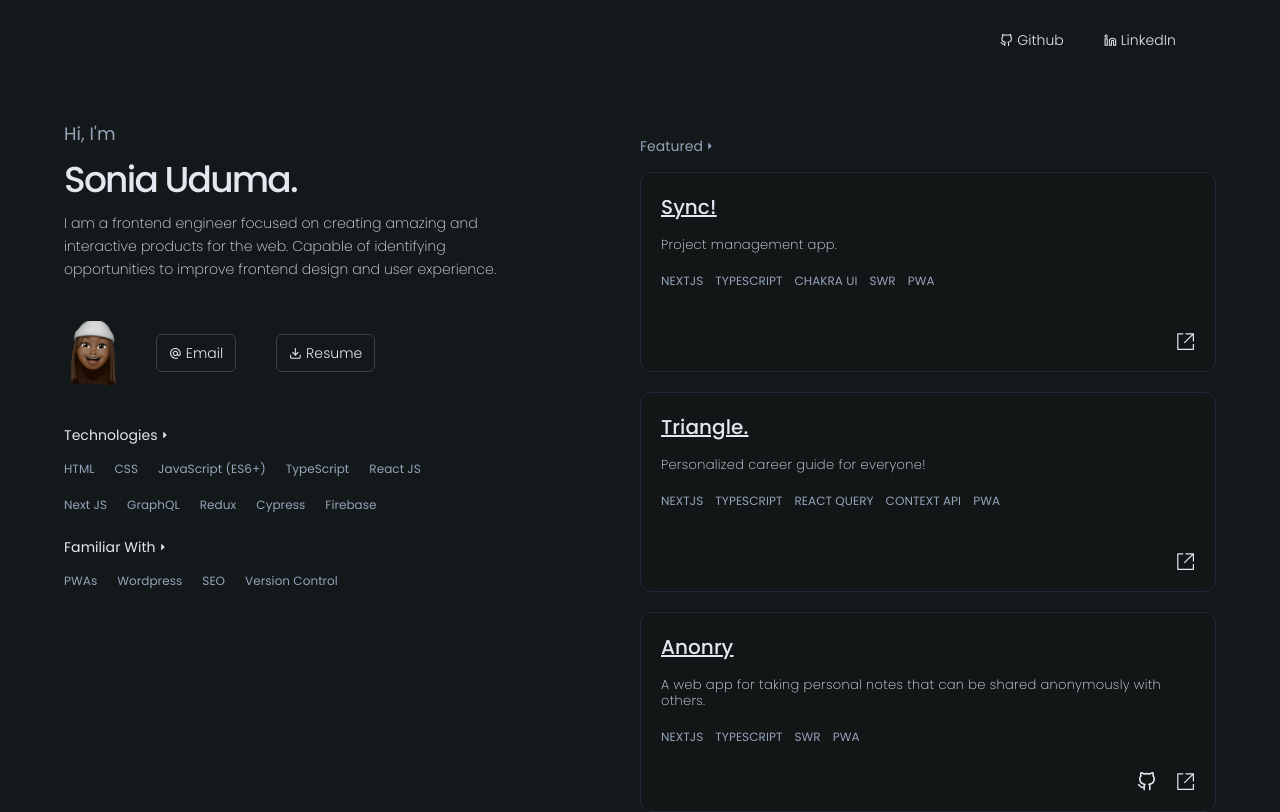
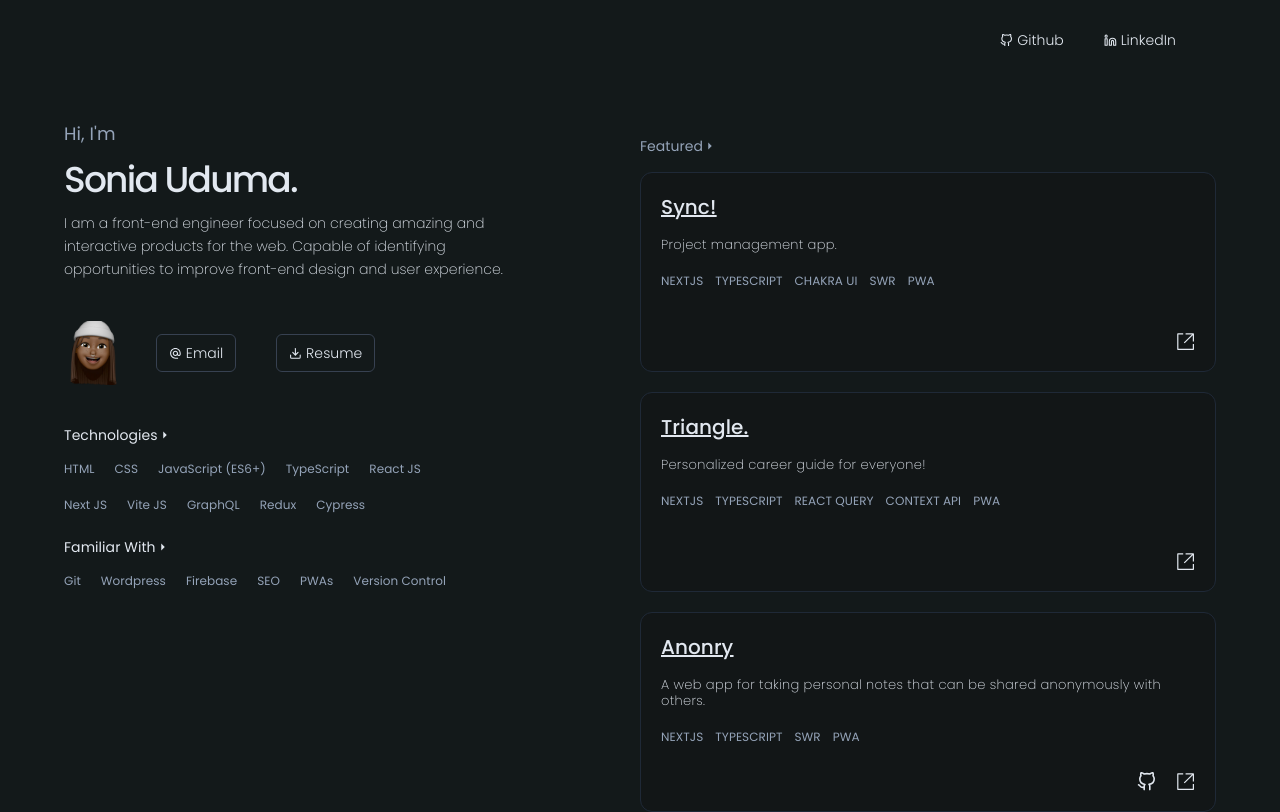
Before and after one commit to uduma-sonia/sonia-uduma, a React (Vite) app: page / in a window 1280 px wide. Shown: the top 812 px of the page. Built offline with nearby package versions, Linux system fonts and the light colour scheme.

Commit message:
updated skills

```diff
--- a/index.html
+++ b/index.html
@@ -5,20 +5,20 @@
     <link rel="icon" href="/memoji.png" />
 
     <meta name="viewport" content="width=device-width, initial-scale=1.0" />
-    <title>Sonia Uduma - Frontend engineer</title>
+    <title>Sonia Uduma - Front-end engineer</title>
     <meta
       name="description"
-      content="Frontend engineer focused on creating amazing and
+      content="Front-end engineer focused on creating amazing and
     interactive products for the web. Capable of identifying
     opportunities to improve frontend design and user experience."
     />
 
     <!-- Twitter -->
     <meta property="twitter:url" content="https://sohnya.dev" />
-    <meta property="twitter:title" content="Sonia — Frontend Developer" />
+    <meta property="twitter:title" content="Sonia | Front-end Engineer" />
     <meta
       property="twitter:description"
-      content="Frontend engineer focused on creating amazing and
+      content="Front-end engineer focused on creating amazing and
          interactive products for the web. Capable of identifying
          opportunities to improve frontend design and user experience."
     />
@@ -33,7 +33,7 @@
     <meta property="og:title" content="Sonia — Frontend Developer" />
     <meta
       property="og:description"
-      content="Frontend engineer focused on creating amazing and
+      content="Front-end engineer focused on creating amazing and
       interactive products for the web. Capable of identifying
       opportunities to improve frontend design and user experience."
     />
--- a/src/components/Hero.jsx
+++ b/src/components/Hero.jsx
@@ -28,9 +28,9 @@ export default function Hero() {
               className="font-extralight text-sm max-w-xs lg:max-w-md"
               style={{ lineHeight: "23px" }}
             >
-              I am a frontend engineer focused on creating amazing and
+              I am a front-end engineer focused on creating amazing and
               interactive products for the web. Capable of identifying
-              opportunities to improve frontend design and user experience.
+              opportunities to improve front-end design and user experience.
             </p>
           </div>
 
--- a/src/components/Technologies.jsx
+++ b/src/components/Technologies.jsx
@@ -15,10 +15,10 @@ export default function Technologies() {
         <li>TypeScript</li>
         <li>React JS</li>
         <li>Next JS</li>
+        <li>Vite JS</li>
         <li>GraphQL</li>
         <li>Redux</li>
         <li>Cypress</li>
-        <li>Firebase</li>
       </ul>
 
       <p className="mb-4 mt-6 text-sm flex items-center">
@@ -26,9 +26,11 @@ export default function Technologies() {
       </p>
 
       <ul className="text-xs text-slate-400 flex gap-5 max-w-sm flex-wrap">
+        <li>Git</li>
+        <li>Wordpress</li>
+        <li>Firebase</li>
+        <li>SEO</li>
         <li>PWAs</li>
-        <li>Wordpress</li>
-        <li>SEO</li>
         <li>Version Control</li>
       </ul>
     </div>
```
